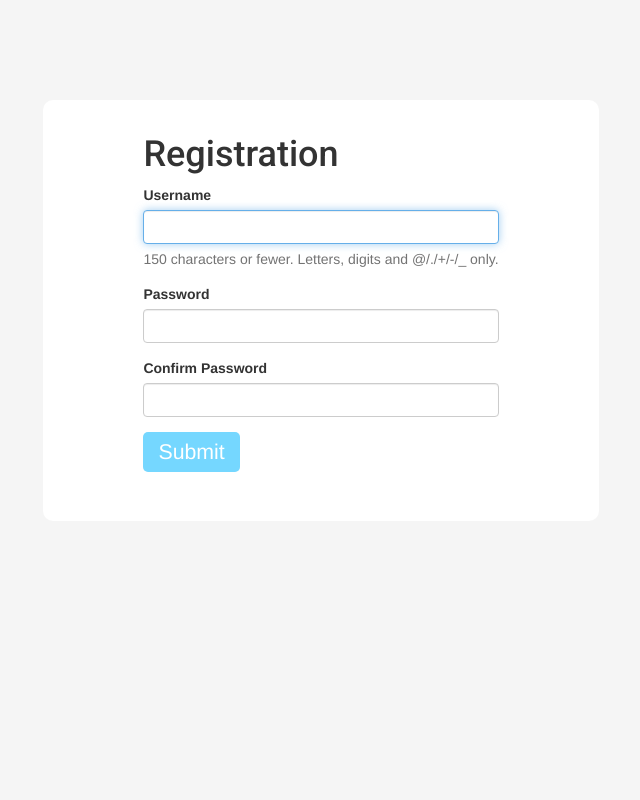
After one commit to CMPUT404F16T04/sturdy-octo-computing-machine, a Django app: page /register/ in a window 1280 px wide. The commit adds this page. Shown: the whole page, without its empty margins (319-959 px from the left). Run offline with Django 3.2, Linux system fonts and the light colour scheme; some libraries are stand-ins or nearby versions.

Commit message:
users can sign up

```diff
--- /dev/null
+++ b/mysite/socknet/forms.py
@@ -0,0 +1,45 @@
+from django.forms import ModelForm , PasswordInput, ValidationError, CharField
+from django.contrib.auth.models import User
+
+class RegistrationForm(ModelForm):
+    """
+    A form that creates a user, but the user will not be active
+    until an administrator approves them.
+    """
+
+    password = CharField(label="Password", widget=PasswordInput)
+    confirm_password = CharField(label="Confirm Password", widget=PasswordInput)
+
+    class Meta:
+        model = User
+        fields = ['username']
+
+    def clean_confirm_password(self):
+        """
+        Validate that the passwords match.
+        """
+        password = self.cleaned_data.get('password')
+        confirm_password = self.cleaned_data.get('confirm_password')
+        if password != confirm_password:
+            raise ValidationError("Passwords must match")
+        return confirm_password
+
+    def clean_username(self):
+        """
+        Validate that the username is unique
+        """
+        username = self.cleaned_data.get("username")
+        if User.objects.filter(username=username):
+            raise ValidationError("Username is already in use")
+        return username
+
+    def save(self, commit=True):
+        """
+        Save the user but their account is not active yet.
+        """
+        user = super(RegistrationForm, self).save(commit=False)
+        user.set_password(self.cleaned_data["password"])
+        user.is_active = False
+        if commit:
+            user.save()
+        return user
--- /dev/null
+++ b/mysite/socknet/templates/registration/registration.html
@@ -0,0 +1,41 @@
+<html lang="en">
+<head>
+    {% load staticfiles %}
+    <meta charset="utf-8S"/>
+    <title>Registration</title>
+    <link rel="stylesheet" href="https://maxcdn.bootstrapcdn.com/bootstrap/3.3.7/css/bootstrap.min.css">
+    <link rel="stylesheet" href="{% static 'css/base.css' %}"/>
+</head>
+<body>
+    {% if form.errors %}
+        {% for field in form %}
+            {% for error in field.errors %}
+                <div class="form-error">
+                    {{ error|escape }}
+                </div>
+            {% endfor %}
+        {% endfor %}
+    {% endif %}
+    <div class="login-center-wrapper">
+        <div class="loginform">
+            <h1>Registration</h1>
+            <form method="post" action="{% url 'registration' %}">
+                {% csrf_token %}
+                <div class="form-group">
+                    <label for="id_username">Username</label>
+                    <input id="id_username" class="form-control" autofocus="true" maxlength="254" name="username" required="true" type="text">
+                    <p class="help-block">150 characters or fewer. Letters, digits and @/./+/-/_ only.</p>
+                </div>
+                <div class="form-group">
+                    <label for="id_password">Password</label>
+                    <input id="id_password"  class="form-control" name="password" required="true" type="password">
+                </div>
+                <div class="form-group">
+                    <label for="id_confirm_password">Confirm Password</label>
+                    <input id="id_confirm_password"  class="form-control" name="confirm_password" required="true" type="password">
+                </div>
+                <input type="submit" value="Submit">
+            </form>
+        </div>
+    </div>
+</body>
--- a/mysite/socknet/urls.py
+++ b/mysite/socknet/urls.py
@@ -34,6 +34,7 @@ urlpatterns = [
     #  Authentication
     url(r'^login/$', auth_view.login, name='login'),
     url(r'^logged_out/$', auth_view.logout, name='logged_out'),
+    url(r'^register/$', views.RegistrationView.as_view(), name='registration'),
 ] + static(settings.STATIC_URL, document_root=settings.STATICFILES_DIRS) + static(settings.MEDIA_URL, document_root=settings.MEDIA_ROOT)
 # ^ static() This helper function works only in debug mode, and only if the given prefix is local and not an URL.
 # https://docs.djangoproject.com/en/1.10/howto/static-files/#serving-uploaded-files-in-development
--- a/mysite/socknet/views.py
+++ b/mysite/socknet/views.py
@@ -3,12 +3,15 @@ import uuid
 
 from django.shortcuts import get_object_or_404
 from django.views import generic
+from django.contrib import messages
 from django.contrib.auth.mixins import LoginRequiredMixin
 from django.http import HttpResponse
 from django.core.exceptions import PermissionDenied
 from django.views.generic.edit import DeleteView
 from django.urls import reverse_lazy
 from socknet.models import *
+from socknet.forms import *
+
 # For images
 import os
 from mysite.settings import MEDIA_ROOT
@@ -291,3 +294,14 @@ class ManageFriendRequests(LoginRequiredMixin, generic.base.TemplateView):
             else:
                 print("MANAGE FRIEND REQUEST POST: Unknown action")
                 return HttpResponse(status=500)
+
+class RegistrationView(generic.edit.FormView):
+    template_name = "registration/registration.html"
+    form_class = RegistrationForm
+    success_url = '/login/'
+
+    def form_valid(self, form):
+        form.save()
+        # Display a notification
+        messages.add_message(self.request, messages.SUCCESS, "Registration Successful. An administrator will approve you account.")
+        return super(RegistrationView, self).form_valid(form)
--- a/mysite/static/css/base.css
+++ b/mysite/static/css/base.css
@@ -209,19 +209,29 @@ input[type=submit] {
 }
 
 /* LOGIN AND LOGOUT */
-.loginButton a{
-	margin-left:40px;
-	padding:5px 15px;
+.login-button {
+    padding:5px 15px;
     background:#75D7FF;
-    color: white;
+    color:white;
     font-size: 16pt;
+    border:0 none;
     cursor:pointer;
     -webkit-border-radius: 5px;
     border-radius: 5px;
 }
 
+a.login-button:hover {
+    /* Don't underline the link when mouse hovers over */
+    color: white !important;
+    text-decoration: none !important;
+}
+
+
 .loginform{
     display: block;
+    padding: 35px 100px;
+    background-color: white;
+    border-radius: 10px;
 }
 
 
@@ -230,6 +240,17 @@ input[type=submit] {
     width: 100%;
     justify-content: center;
     margin-top: 100px;
+}
+
+.login-field {
+    width: 360px;
+}
+
+.form-error {
+    text-align: center;
+    color: red;
+    background-color: #F2DEDE;
+    padding: 15px;
 }
 
 /* PROFILE PAGE */
```
Also changed, not shown: mysite/socknet/templates/registration/logged_out.html (+5 -3 lines), mysite/socknet/templates/registration/login.html (+25 -6 lines).
